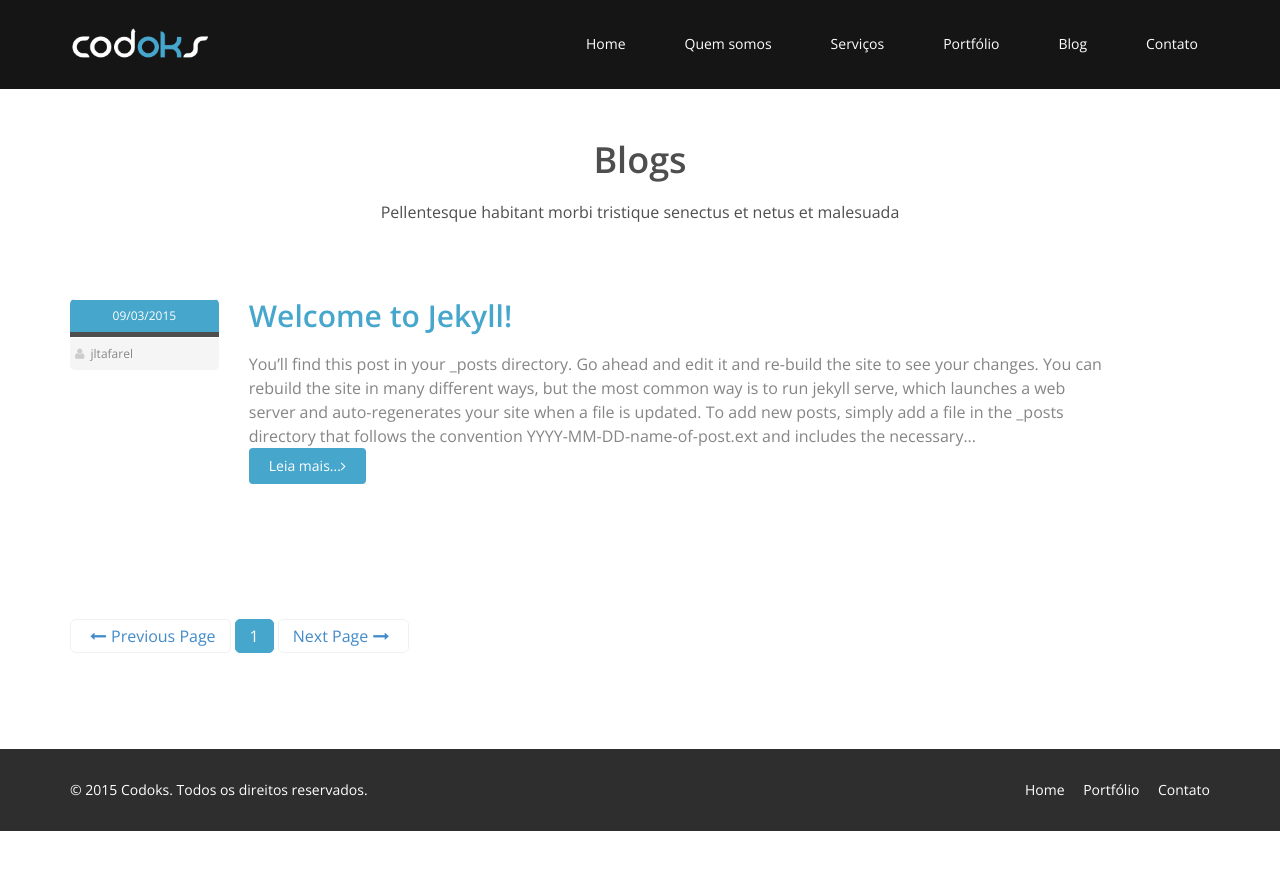
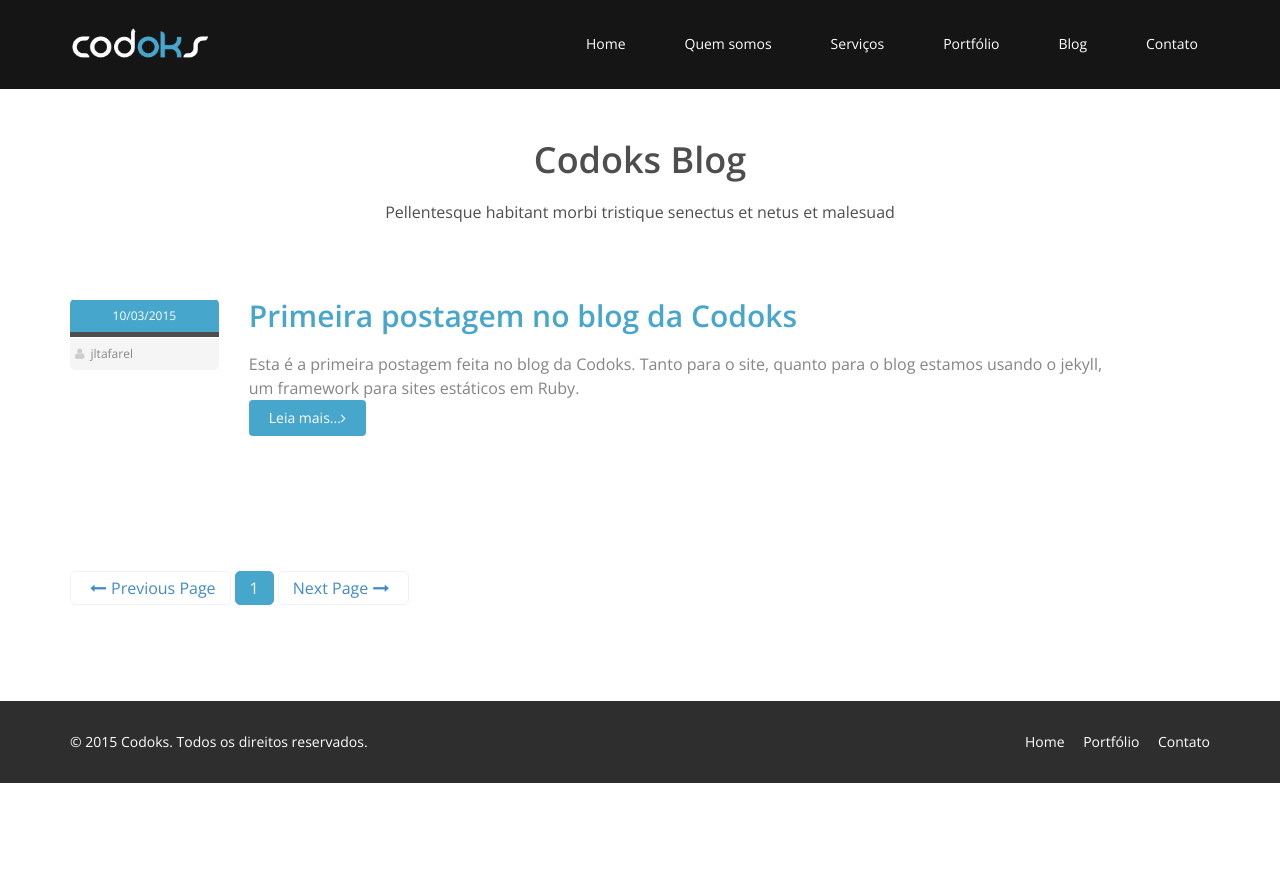
Before and after one commit to Codoks/codoks.github.io, a Jekyll site: the page built from blog.html, in a window 1280 px wide. Shown: the top 870 px of the page. Built offline with Jekyll 4.4.1, drawn with Linux system fonts in a browser that asks for light colours.

Commit message:
post test

```diff
--- a/_posts/2015-03-09-welcome-to-jekyll.markdown
+++ /dev/null
@@ -1,26 +0,0 @@
----
-layout: post
-title:  "Welcome to Jekyll!"
-date:   2015-03-09 14:20:20
-categories: jekyll update
-author: jltafarel
----
-You’ll find this post in your `_posts` directory. Go ahead and edit it and re-build the site to see your changes. You can rebuild the site in many different ways, but the most common way is to run `jekyll serve`, which launches a web server and auto-regenerates your site when a file is updated.
-
-To add new posts, simply add a file in the `_posts` directory that follows the convention `YYYY-MM-DD-name-of-post.ext` and includes the necessary front matter. Take a look at the source for this post to get an idea about how it works.
-
-Jekyll also offers powerful support for code snippets:
-
-{% highlight ruby %}
-def print_hi(name)
-  puts "Hi, #{name}"
-end
-print_hi('Tom')
-#=> prints 'Hi, Tom' to STDOUT.
-{% endhighlight %}
-
-Check out the [Jekyll docs][jekyll] for more info on how to get the most out of Jekyll. File all bugs/feature requests at [Jekyll’s GitHub repo][jekyll-gh]. If you have questions, you can ask them on [Jekyll’s dedicated Help repository][jekyll-help].
-
-[jekyll]:      http://jekyllrb.com
-[jekyll-gh]:   https://github.com/jekyll/jekyll
-[jekyll-help]: https://github.com/jekyll/jekyll-help
--- /dev/null
+++ b/_posts/2015-03-10-primeiro-post.markdown
@@ -0,0 +1,13 @@
+---
+layout: post
+title:  "Primeira postagem no blog da Codoks"
+date:   2015-03-10 14:40:20
+categories: hello world
+author: jltafarel
+---
+
+Esta é a primeira postagem feita no blog da Codoks.
+
+Tanto para o site, quanto para o blog estamos usando o [jekyll][Jekyll], um framework para sites estáticos em Ruby.
+
+[jekyll]: http://jekyllrb.com/
--- a/blog.html
+++ b/blog.html
@@ -4,8 +4,8 @@ layout: default
 
 <section id="blog" class="container">
   <div class="center">
-    <h2>Blogs</h2>
-    <p class="lead">Pellentesque habitant morbi tristique senectus et netus et malesuada</p>
+    <h2>Codoks Blog</h2>
+    <p class="lead">Pellentesque habitant morbi tristique senectus et netus et malesuad</p>
   </div>
 
   <div class="blog">
@@ -22,7 +22,7 @@ layout: default
             </div>
 
             <div class="col-xs-12 col-sm-10 blog-content">
-              <h2><a href="blog-item.html">{{post.title}}</a></h2>
+              <h2><a href="{{post.url}}">{{post.title}}</a></h2>
               <h3>{{ post.content | strip_html | truncatewords:75}}<br>
                 <a class="btn btn-primary readmore" href="{{post.url}}">Leia mais...<i class="fa fa-angle-right"></i></a>
               </div>
```
